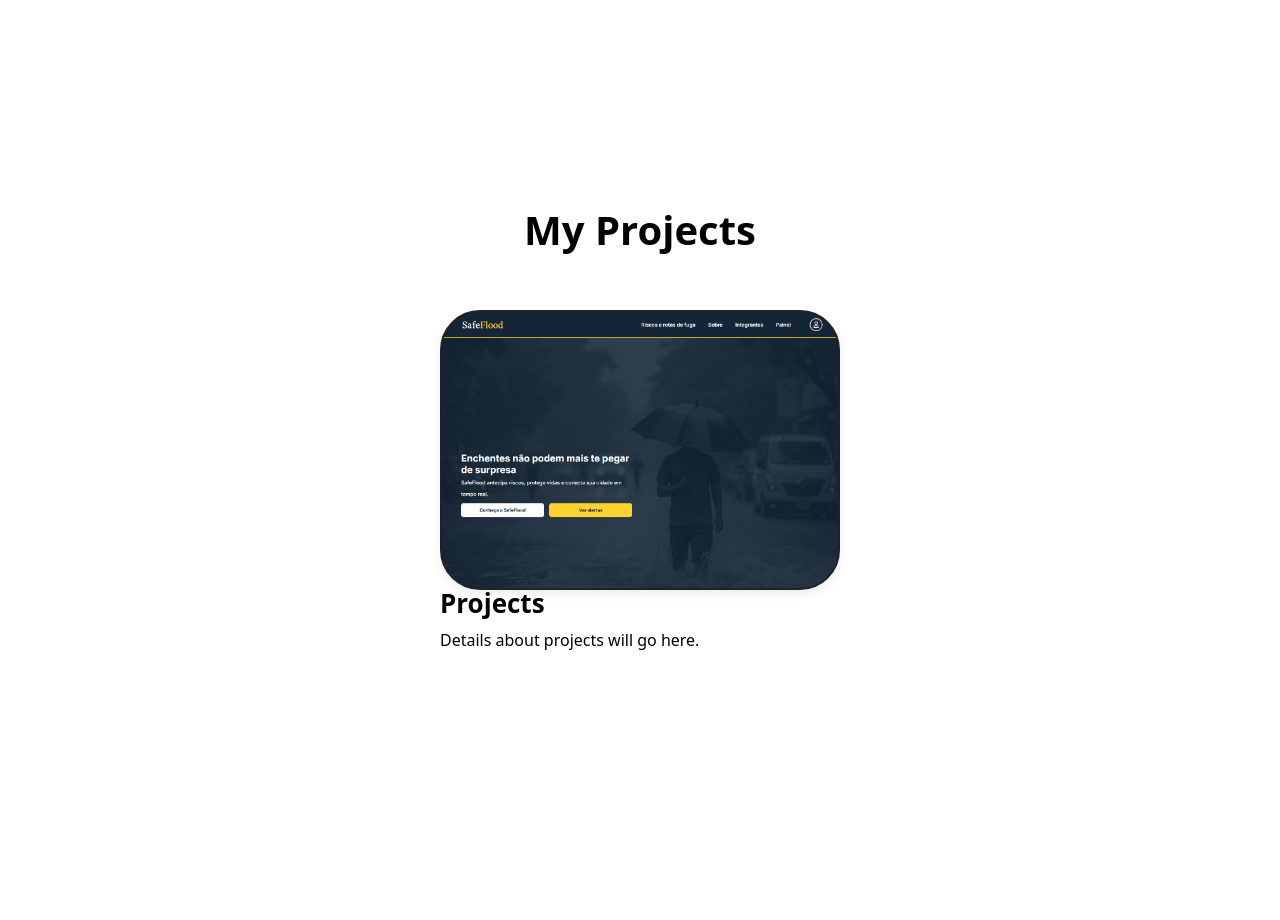
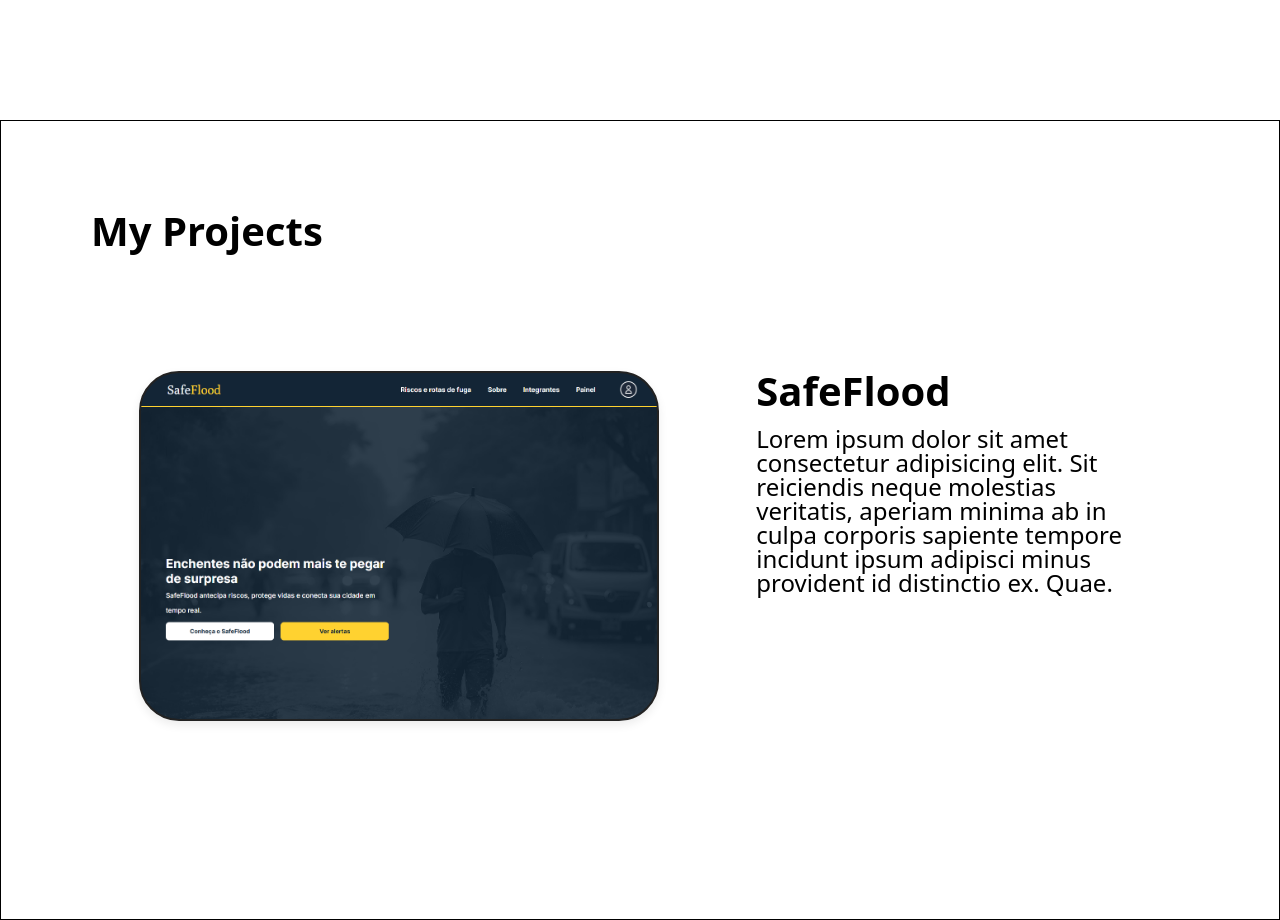
Before and after one commit to Kauesamartino/Portfolio, a Next.js app: page / in a window 1280 px wide. Shown: the part 1600-2520 px from the top of the page. Built offline with nearby package versions, Linux system fonts and the light colour scheme.

Commit message:
feat: refactor Projects component layout and styles for improved responsiveness

```diff
--- a/src/app/components/Projects/index.tsx
+++ b/src/app/components/Projects/index.tsx
@@ -1,17 +1,20 @@
+import Link from 'next/link';
 import style from './projects.module.scss';
 
 export const Projects = () => {
 
     return (
         <section className={style.section}>
+            <h1 className={style.title}>My Projects</h1>
             <div className={style.flex}>
-                <h1 className={style.title}>My Projects</h1>
-                <div className={style.containerImage} style={{ backgroundImage: "url(/safe-flood.vercel.app_.png)" }}>
-                    <div className={style.overlay}>SafeFlood</div>
-                </div>
+                <Link href="https://safe-flood.vercel.app/" target="_blank" rel="noopener noreferrer" className={style.containerImage} style={{ backgroundImage: "url(/safe-flood.vercel.app_.png)" }}>
+                    <div className={style.overlay}>
+                        SafeFlood
+                    </div>
+                </Link>
                 <div className={style.container}>
-                    <h2 className={style.title}>Projects</h2>
-                    <p className={style.description}>Details about projects will go here.</p>
+                    <h2 className={style.title}>SafeFlood</h2>
+                    <p className={style.description}>Lorem ipsum dolor sit amet consectetur adipisicing elit. Sit reiciendis neque molestias veritatis, aperiam minima ab in culpa corporis sapiente tempore incidunt ipsum adipisci minus provident id distinctio ex. Quae.</p>
                 </div>
             </div>
         </section>
--- a/src/app/components/Projects/projects.module.scss
+++ b/src/app/components/Projects/projects.module.scss
@@ -1,6 +1,4 @@
 .section {
-    display: flex;
-    justify-content: center;
     min-height: 100vh;
     background: transparent;
     padding-top: 90px;
@@ -24,14 +22,13 @@
         display: flex;
         justify-content: center;
         border: 2px solid #222;
-        border-radius: 12px;
         box-shadow: 0 4px 10px rgba(0, 0, 0, 0.08);
         transition: box-shadow 0.2s;
         margin-left: auto;
         margin-right: auto;
         box-sizing: border-box;
 
-        @media screen and (min-width: 450px) {
+        @media screen and (min-width: 450px) and (max-width: 768px) {
             width: 400px;
             height: 280px;
         }
@@ -83,6 +80,7 @@
 
 
     .container {
+        margin-top: 30px;
         box-sizing: border-box;
     }
 
@@ -100,3 +98,113 @@
     }
 
 }
+
+@media screen and (min-width: 1200px) {
+    .section {
+        border: 1px solid #000;
+        padding: 90px 90px 0 90px;
+        gap: 90px;
+
+        .flex {
+            display: flex;
+            justify-content: space-around;
+        }
+
+        h1 {
+            font-size: 40px;
+            font-weight: 600;
+            text-align: left;
+            margin-bottom: 120px;
+            position: relative;
+            z-index: 1;
+        }
+
+        .containerImage {
+            display: flex;
+            justify-content: left;
+            border: 2px solid #222;
+            box-shadow: 0 4px 10px rgba(0, 0, 0, 0.08);
+            transition: box-shadow 0.2s;
+            box-sizing: border-box;
+
+            @media screen and (min-width: 1200px) and (max-width: 1499px) {
+                width: 520px;
+                height: 350px;
+            }
+
+            @media screen and (min-width: 1500px) {
+                width: 600px;
+                height: 400px;
+            }
+
+            background-size: cover;
+            background-position: 100% 0%;
+            margin-left: 0;
+            margin-right: 0;
+            transition: 6s;
+            cursor: pointer;
+            border-radius: 40px;
+            position: relative;
+            z-index: 1;
+
+            .overlay {
+                position: absolute;
+                top: 0;
+                left: 0;
+                width: 100%;
+                height: 100%;
+                background-color: #00000062;
+                border-radius: 40px;
+                display: flex;
+                align-items: center;
+                justify-content: center;
+                font-size: 24px;
+                font-weight: 600;
+                color: #fff;
+                opacity: 0;
+                transition: .5s;
+            }
+
+            .overlay:hover {
+                opacity: 1;
+            }
+        }
+
+        .containerImage:hover {
+            background-position: 100% 100%;
+        }
+
+
+        .container {
+            margin-top: 0;
+            @media screen and (min-width: 1499px) {
+                display: flex;
+                flex-direction: column;
+                justify-content: center;
+            }
+            box-sizing: border-box;
+            max-width: 35%;
+        }
+
+        .container h2 {
+            @media screen and (min-width: 1200px) and (max-width: 1499px) {
+                font-size: 40px;
+            }
+
+            @media screen and (min-width: 1500px) {
+                font-size: 50px;
+            }
+
+            font-weight: 600;
+            text-align: left;
+            margin-bottom: 16px;
+            position: relative;
+            z-index: 1;
+        }
+
+        .container p {
+            text-align: left;
+            font-size: 24px;
+        }
+    }
+}
```
